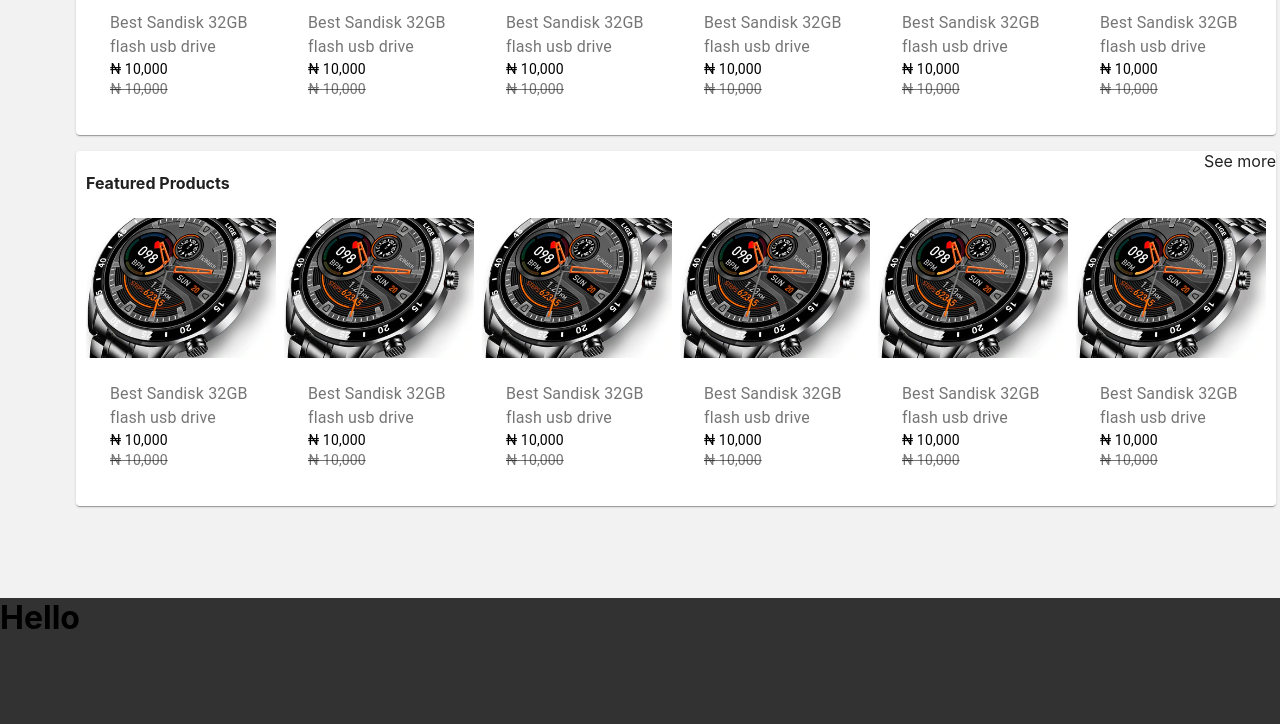
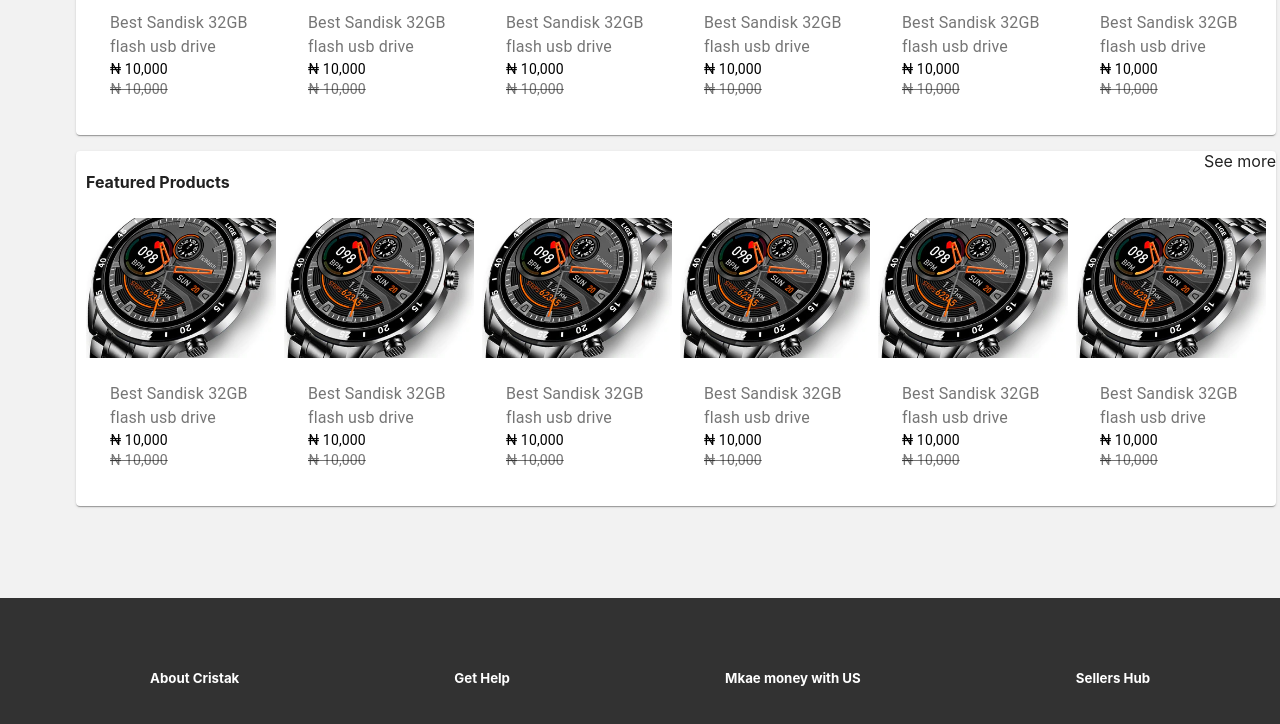
Before and after one commit to AkinWilderman/cristak, a Next.js app: page / in a window 1280 px wide. Shown: the part 1319-2043 px from the top of the page. Built offline with nearby package versions, Linux system fonts and the light colour scheme.

Commit message:
Home components

```diff
--- a/components/footer/footer.js
+++ b/components/footer/footer.js
@@ -1,5 +1,5 @@
 import React from 'react';
-import { makeStyles} from '@material-ui/core/styles';
+import { makeStyles } from '@material-ui/core/styles';
 
 const useStyles = makeStyles((theme) => ({
   root: {
@@ -11,13 +11,40 @@
       display: 'none',
     },
   },
+  flex: {
+    display: 'flex',
+    flexDirection: 'row',
+    alignContent: 'center',
+    justifyContent: 'space-between',
+    width: 1000,
+    marginLeft: 150
+  },
+  divs: {
+    marginTop: 50,
+  },
+  text: {
+    color: 'white',
+  },
 }));
 
 const Footer = () => {
   const classes = useStyles();
   return (
     <div className={classes.root}>
-      <h1>Hello</h1>
+      <div className={classes.flex}>
+        <div className={classes.divs}>
+          <h5 className={classes.text}> About Cristak </h5>
+        </div>
+        <div className={classes.divs}>
+          <h5 className={classes.text}> Get Help </h5>
+        </div>
+        <div className={classes.divs}>
+          <h5 className={classes.text}> Mkae money with US </h5>
+        </div>
+        <div className={classes.divs}>
+          <h5 className={classes.text}> Sellers Hub </h5>
+        </div>
+      </div>
     </div>
   );
 };
--- a/components/navigation/navigation.js
+++ b/components/navigation/navigation.js
@@ -80,6 +80,7 @@
     },
   },
   searchButton: {
+    height: 36,
     [theme.breakpoints.down('sm')]: {
       display: 'none',
     },
```
